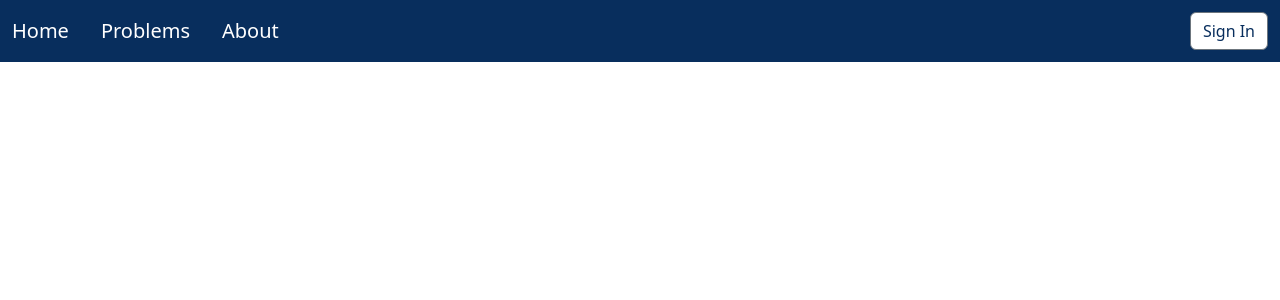
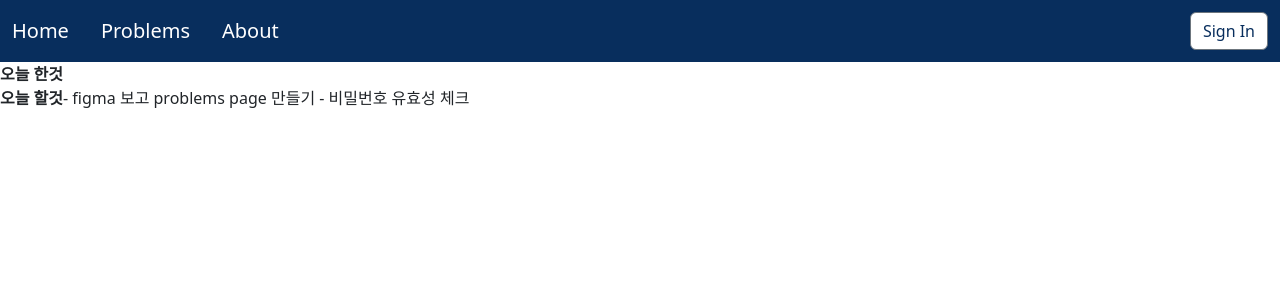
Before and after one commit to Hantorism/AOJ-FE, a React (Create React App) app: page /about in a window 1280 px wide. Shown: the top 300 px of the page. Built offline with nearby package versions, Linux system fonts and the light colour scheme.

Commit message:
[Feat] Aboutpage 생성

```diff
--- a/src/App.js
+++ b/src/App.js
@@ -1,6 +1,7 @@
 import Header from "./components/Header";
 import MainPage from "./components/pages/MainPage";
 import ProblemsPage from "./components/pages/ProblemsPage";
+import AboutPage from "./components/pages/AboutPage";
 import {BrowserRouter, Route, Routes} from 'react-router-dom';
 import Context from './components/contexts/Context';
 import React, {useState} from 'react';
@@ -17,6 +18,7 @@ function App() {
           <Routes>
             <Route path="/" element={<MainPage/>}/>
             <Route path="/problems" element={<ProblemsPage/>}/>
+            <Route path="/about" element={<AboutPage/>}/>
           </Routes>
         </BrowserRouter>
       </Context.Provider>
--- a/src/components/Header.jsx
+++ b/src/components/Header.jsx
@@ -23,7 +23,7 @@ const Header = () => {
           </NavItem>
 
           <NavItem>
-            <NavLink className="text-white fs-5" href="/"> About </NavLink>
+            <NavLink className="text-white fs-5" href="/about"> About </NavLink>
           </NavItem>
         </Nav>
 
--- a/src/components/pages/AboutPage.jsx
+++ b/src/components/pages/AboutPage.jsx
@@ -0,0 +1,23 @@
+import React, { useEffect, useState, useContext } from "react";
+import Context from "../contexts/Context";
+import LoadUserInfo from "../../utils/LoadUserInfo";
+
+const MainPage = () => {
+  LoadUserInfo();
+
+  return (
+    <div>
+      <div>
+        <b>오늘 한것</b>
+      </div>
+
+      <div>
+        <b>오늘 할것</b>
+        - figma 보고 problems page 만들기
+        - 비밀번호 유효성 체크
+      </div>
+    </div>
+  );
+};
+
+export default MainPage;
```
